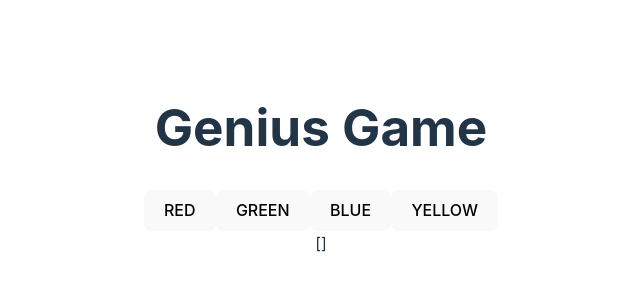
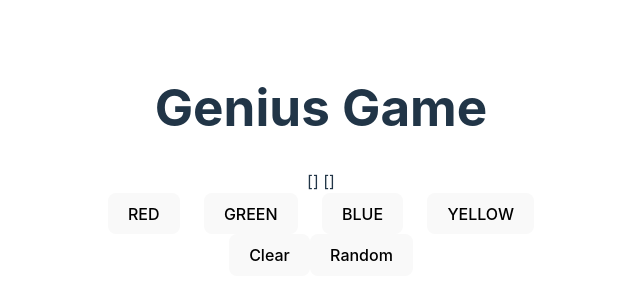
Before and after one commit to Igor-Ponso/genius, a Vue app: page / in a window 1280 px wide. Shown: the part 240-540 px from the top of the page, without its empty margins (319-959 px from the left). Built offline with nearby package versions, Linux system fonts and the light colour scheme.

Commit message:
feat: add functions to make game work
addValue, clearPlayerArray, clearGameArray, addRandomArrayPosition

```diff
--- a/src/components/GameButtons.vue
+++ b/src/components/GameButtons.vue
@@ -2,21 +2,43 @@
 import { reactive } from "vue";
 
 const gameArray: number[] = reactive([]);
+const playerArray: number[] = reactive([]);
 
 const addValue = (buttonValue: number) => {
-  gameArray.push(buttonValue);
+  playerArray.push(buttonValue);
   console.log(gameArray);
+};
+
+const clearplayerArray = () => {
+  playerArray.length = 0;
+};
+
+const clearGameArray = () => {
+  gameArray.length = 0;
+};
+
+const addRandomArrayPosition = () => {
+  gameArray.push(Math.floor(Math.random() * 4));
 };
 </script>
 
 <template>
-  <article>
-    <button @click="addValue(1)">RED</button>
-    <button @click="addValue(2)">GREEN</button>
-    <button @click="addValue(3)">BLUE</button>
-    <button @click="addValue(4)">YELLOW</button>
+  {{ gameArray }}
+  {{ playerArray }}
+  <article id="genius-buttons">
+    <button @click="addValue(0)">RED</button>
+    <button @click="addValue(1)">GREEN</button>
+    <button @click="addValue(2)">BLUE</button>
+    <button @click="addValue(3)">YELLOW</button>
   </article>
-  {{ gameArray }}
+  <button @click="clearplayerArray(), clearGameArray()">Clear</button>
+  <button @click="addRandomArrayPosition">Random</button>
 </template>
 
-<style scoped lang="stylus"></style>
+<style scoped lang="stylus">
+
+#genius-buttons
+  display flex
+  gap 1.5rem
+
+</style>
```
